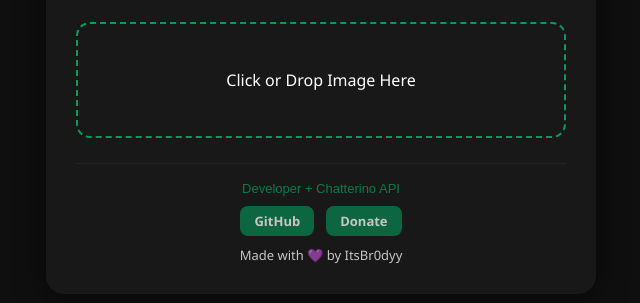
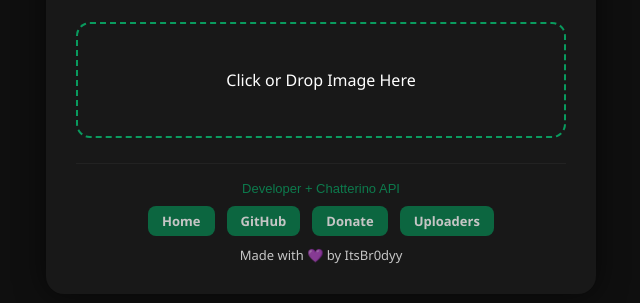
Before and after one commit to ItsBr0dyy/dankshare, a website: page public/index.html in a window 1280 px wide. Shown: the part 359-662 px from the top of the page, without its empty margins (319-959 px from the left). Drawn offline with Linux system fonts and the light colour scheme.

Commit message:
Update index.html

```diff
--- a/public/index.html
+++ b/public/index.html
@@ -281,8 +281,10 @@ Same configuration as Chatterino
 </div>
 
     <div class="footer-links">
+      <a href="https://dankshare.itsbr0dyy.dev/" class="footer-btn">Home</a>
       <a href="https://github.com/ItsBr0dyy" class="footer-btn">GitHub</a>
       <a href="https://streamelements.com/itsbr0dyy/tip" class="footer-btn">Donate</a>
+      <a href="https://dankshare.itsbr0dyy.dev/uploaders" class="footer-btn">Uploaders</a>
     </div>
 
     <div>
```
